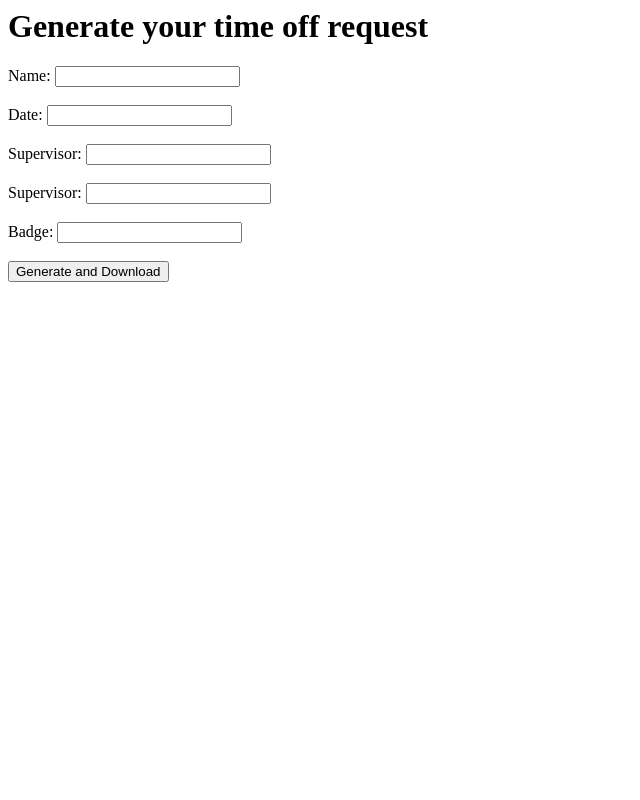
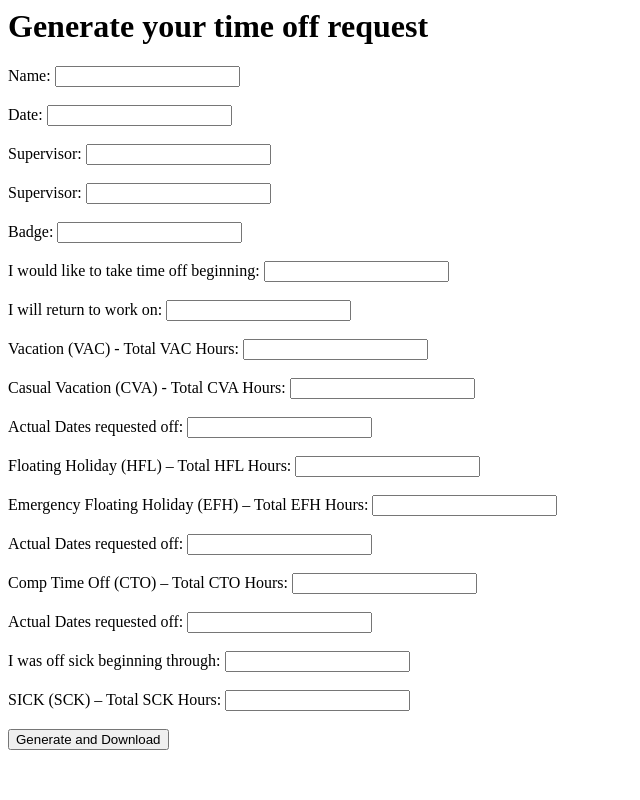
Before and after one commit to gp4store/aboutme, a Flask app: page / in a window 1280 px wide. Shown: the whole page, without its empty margins (0-640 px from the left). Run offline with Flask 3, Linux system fonts and the light colour scheme.

Commit message:
Completed all missing fields in form on app.py

```diff
--- a/app.py
+++ b/app.py
@@ -21,6 +21,21 @@ def generate_doc():
         super_name_two = request.form.get('super_name_two', 'Supervisors name')
         badge = request.form.get('badge', 'badge')
 
+# Added on 02 06 2025
+        start_date = request.form.get('start_date', 'start_date')
+        return_date = request.form.get('return_date', 'return_date')
+        vac_hours = request.form.get('vac_hours', 'vac_hours')
+        cva_hours = request.form.get('cva_hours', 'cva_hours')
+        vac_cva_actual = request.form.get('vac_cva_actual', 'vac_cva_actual')
+        hfl_hours = request.form.get('hfl_hours', 'hfl_hours')
+        efh_hours = request.form.get('efh_hours', 'efh_hours')
+        hfl_efh_actual = request.form.get('hfl_efh_actual', 'vac_cva_actual')
+        cto_hours = request.form.get('cto_hours', 'cto_hours')
+        cto_actual = request.form.get('cto_actual', 'cto_actual')
+        sick_start_date = request.form.get('sick_start_date', 'sick_start_date')
+        sick_hours = request.form.get('sick_hours', 'sick_hours')
+
+
         # Load the template
         doc = Document(TEMPLATE_PATH)
 
@@ -31,6 +46,20 @@ def generate_doc():
             paragraph.text = paragraph.text.replace("{super_name_one}", super_name_one)
             paragraph.text = paragraph.text.replace("{super_name_two}", super_name_two)
             paragraph.text = paragraph.text.replace("{badge}", badge)
+
+# Added on 02 06 2025
+            paragraph.text = paragraph.text.replace("{start_date}", start_date)
+            paragraph.text = paragraph.text.replace("{return_date}", return_date)
+            paragraph.text = paragraph.text.replace("{vac_hours}", vac_hours)
+            paragraph.text = paragraph.text.replace("{cva_hours}", cva_hours)
+            paragraph.text = paragraph.text.replace("{vac_cva_actual}", vac_cva_actual)
+            paragraph.text = paragraph.text.replace("{hfl_hours}", hfl_hours)
+            paragraph.text = paragraph.text.replace("{efh_hours}", efh_hours)
+            paragraph.text = paragraph.text.replace("{hfl_efh_actual}", hfl_efh_actual)
+            paragraph.text = paragraph.text.replace("{cto_hours}", cto_hours)
+            paragraph.text = paragraph.text.replace("{cto_actual}", cto_actual)
+            paragraph.text = paragraph.text.replace("{sick_start_date}", sick_start_date)
+            paragraph.text = paragraph.text.replace("{sick_hours}", sick_hours)
 
         # Save the modified document
         output_filename = "{name} - Time Off Request.docx".format(name = emp_name)
--- a/templates/index.html
+++ b/templates/index.html
@@ -18,8 +18,43 @@
     <label for="badge">Badge:</label>
     <input type="text" id="badge" name="badge" required><br><br>
 
+<!-- Added on 02 06 2025 -->
 
+    <label for="start_date">I would like to take time off beginning:</label>
+    <input type="text" id="start_date" name="start_date" required><br><br>
 
+    <label for="return_date">I will return to work on:</label>
+    <input type="text" id="return_date" name="return_date" required><br><br>
+
+    <label for="vac_hours">Vacation (VAC) - Total VAC Hours:</label>
+    <input type="text" id="vac_hours" name="vac_hours" required><br><br>
+
+    <label for="cva_hours">Casual Vacation (CVA) - Total CVA Hours:</label>
+    <input type="text" id="cva_hours" name="cva_hours" required><br><br>
+
+    <label for="vac_cva_actual">Actual Dates requested off:</label>
+    <input type="text" id="vac_cva_actual" name="vac_cva_actual" required><br><br>
+
+    <label for="hfl_hours">Floating Holiday (HFL) – Total HFL Hours:</label>
+    <input type="text" id="hfl_hours" name="hfl_hours" required><br><br>
+
+    <label for="efh_hours">Emergency Floating Holiday (EFH) – Total EFH Hours:</label>
+    <input type="text" id="efh_hours" name="efh_hours" required><br><br>
+
+    <label for="hfl_efh_actual">Actual Dates requested off:</label>
+    <input type="text" id="hfl_efh_actual" name="hfl_efh_actual" required><br><br>
+
+    <label for="cto_hours">Comp Time Off (CTO) – Total CTO Hours:</label>
+    <input type="text" id="cto_hours" name="cto_hours" required><br><br>
+
+    <label for="cto_actual">Actual Dates requested off:</label>
+    <input type="text" id="cto_actual" name="cto_actual" required><br><br>
+
+    <label for="sick_start_date">I was off sick beginning through:</label>
+    <input type="text" id="sick_start_date" name="sick_start_date" required><br><br>
+
+    <label for="sick_hours">SICK (SCK) – Total SCK Hours:</label>
+    <input type="text" id="sick_hours" name="sick_hours" required><br><br>
 
     <button type="submit">Generate and Download</button>
 </form>
```
Also changed, not shown: 1 other file.
